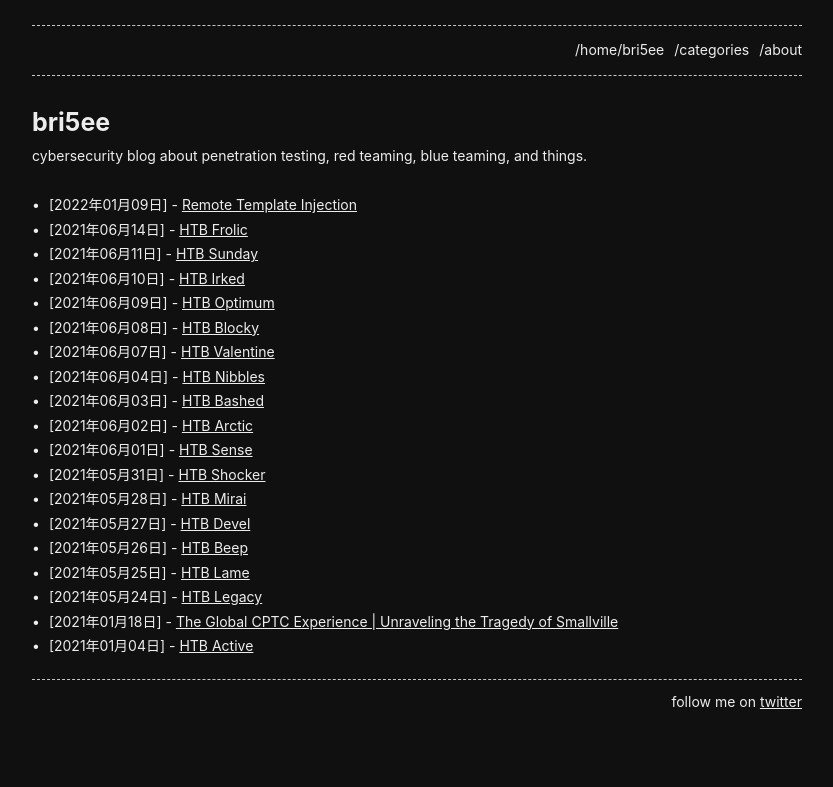
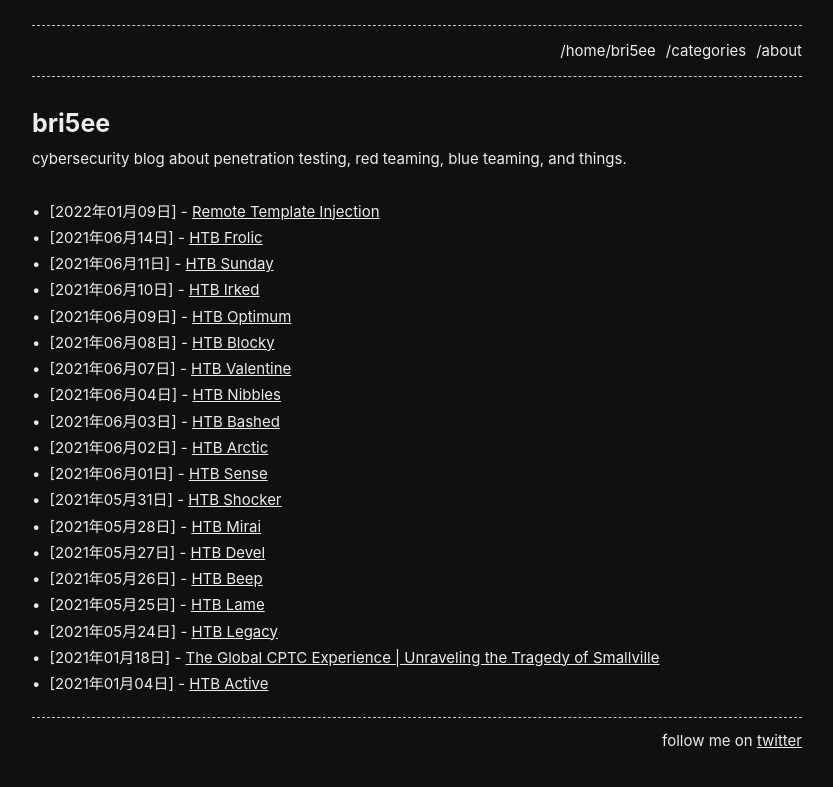
Before and after one commit to notbricey/brisee.github.io, a Jekyll site: the page built from index.md, in a window 1280 px wide. Shown: the top 787 px of the page, without its empty margins (223-1056 px from the left). Built offline with Jekyll 4.4.1, drawn with Linux system fonts in a browser that asks for light colours.

Commit message:
Update base.scss

```diff
--- a/_sass/base.scss
+++ b/_sass/base.scss
@@ -4,8 +4,8 @@
  * Style variables
  */
 $base-font-family:     Barlow, -apple-system, BlinkMacSystemFont, Segoe UI, Helvetica, Arial, sans-serif, Apple Color Emoji, Segoe UI Emoji, Segoe UI Symbol !default;
-$base-font-size:       14px !default;
-$mobile-font-size:     14px !default;
+$base-font-size:       15px !default;
+$mobile-font-size:     15px !default;
 $base-line-height:     1.75 !default;
 $container-width:      90% !default;
 $container-max-width:  770px !default;
```
